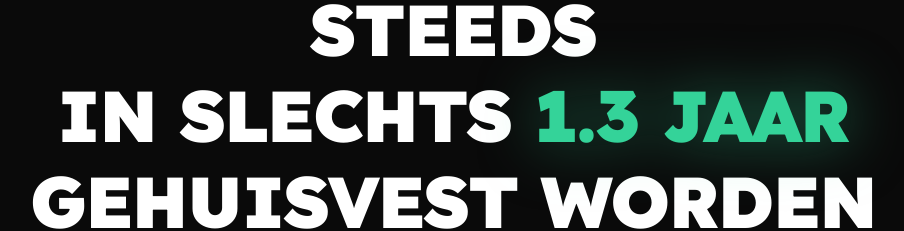
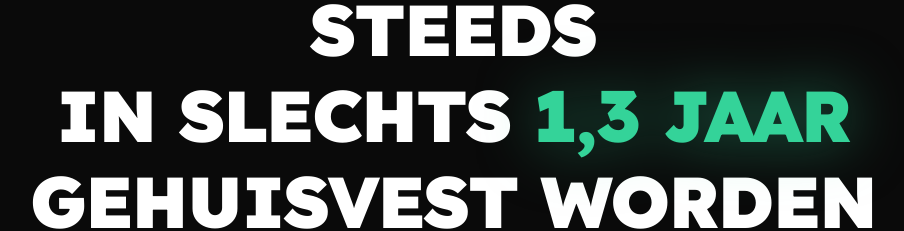
Before and after one commit to S3RNON/elec2025, a Next.js app: page / in a window 1280 px wide. Shown: the part 9317-9548 px from the top of the page, without its empty margins (187-1091 px from the left). Built offline with nearby package versions, Linux system fonts and the light colour scheme.

Commit message:
correct decimal

```diff
--- a/src/app/page.tsx
+++ b/src/app/page.tsx
@@ -283,7 +283,10 @@ export default function Home() {
 						zullen dan nog steeds <br />
 						in slechts{" "}
 						<span className="highlight-emerald">
-							{woonData.laterTeHuisvestenJaren.toFixed(1)} jaar
+							{woonData.laterTeHuisvestenJaren
+								.toFixed(1)
+								.replace(".", ",")}{" "}
+							jaar
 						</span>{" "}
 						gehuisvest worden met de huidige snelheid nieuwe
 						woningen.
```
